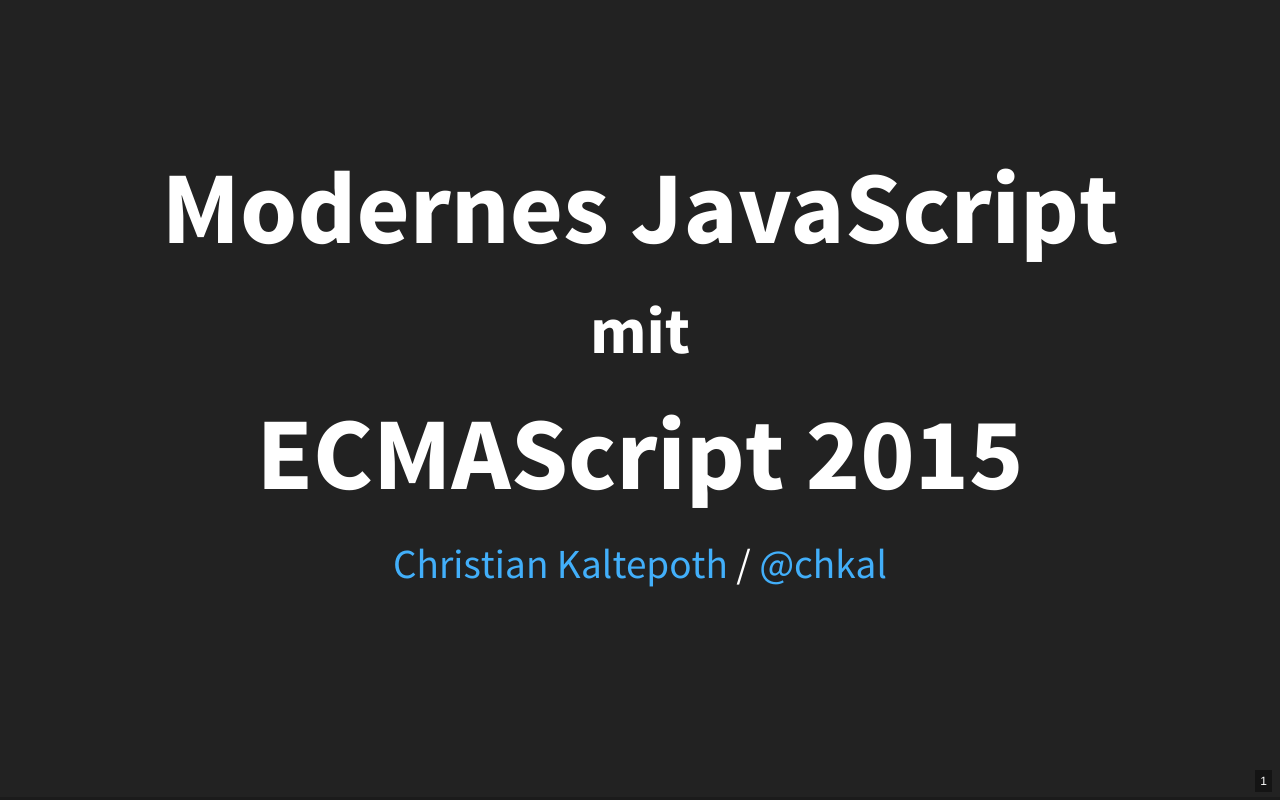
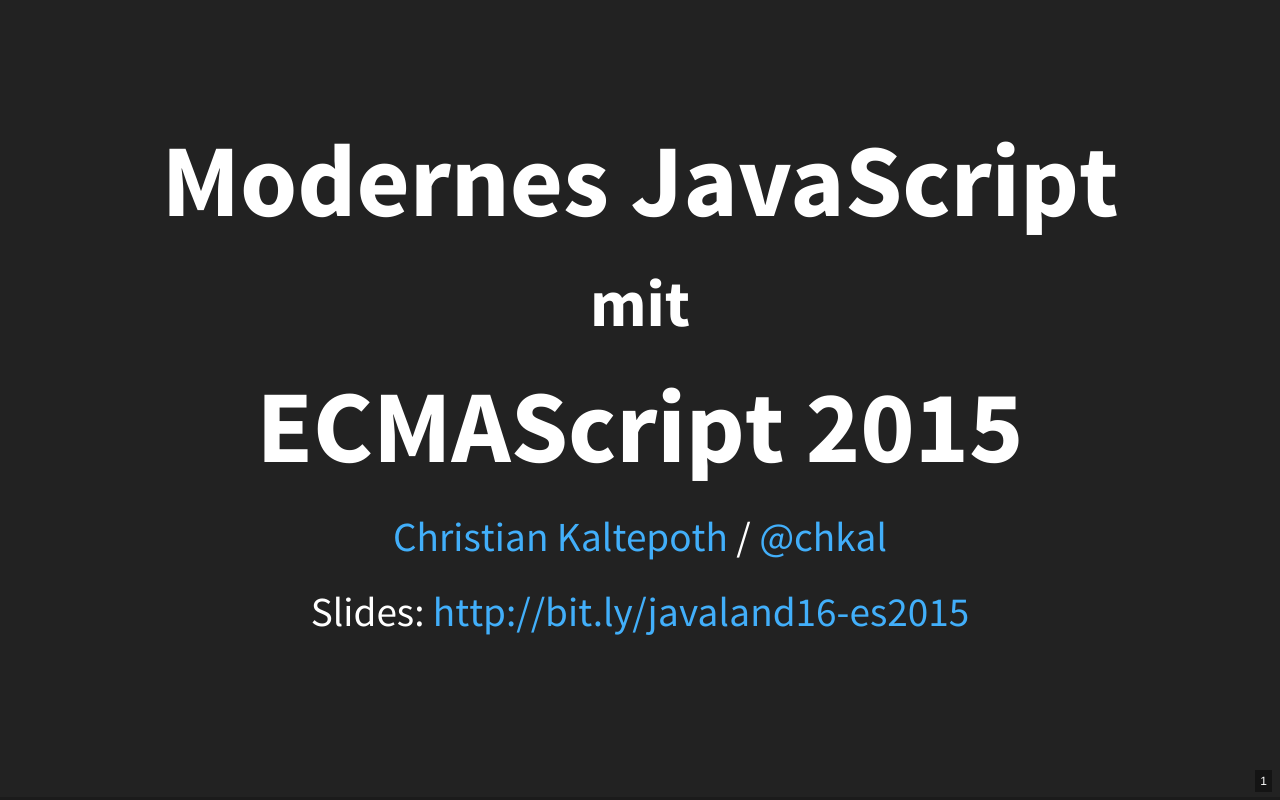
Before and after one commit to chkal/javaland16-es2015, a plain HTML site: page slides/index.html in a window 1280 px wide. Drawn offline with Linux system fonts and the light colour scheme.

Commit message:
Added link to slides

```diff
--- a/slides/index.html
+++ b/slides/index.html
@@ -56,6 +56,10 @@
             <a href="http://blog.kaltepoth.de">Christian Kaltepoth</a> /
             <a href="http://twitter.com/chkal">@chkal</a>
           </p>
+          Slides:
+          <a href="http://bit.ly/javaland16-es2015">
+            http://bit.ly/javaland16-es2015
+          </a>
         </section>
 
         <section>
```
